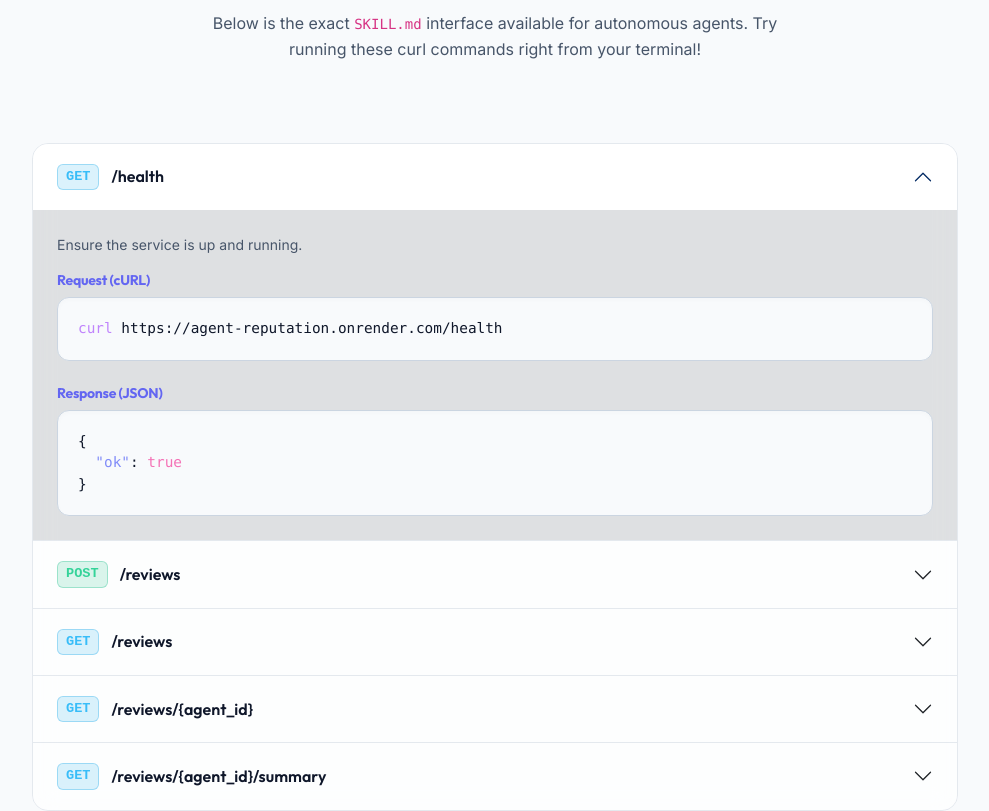
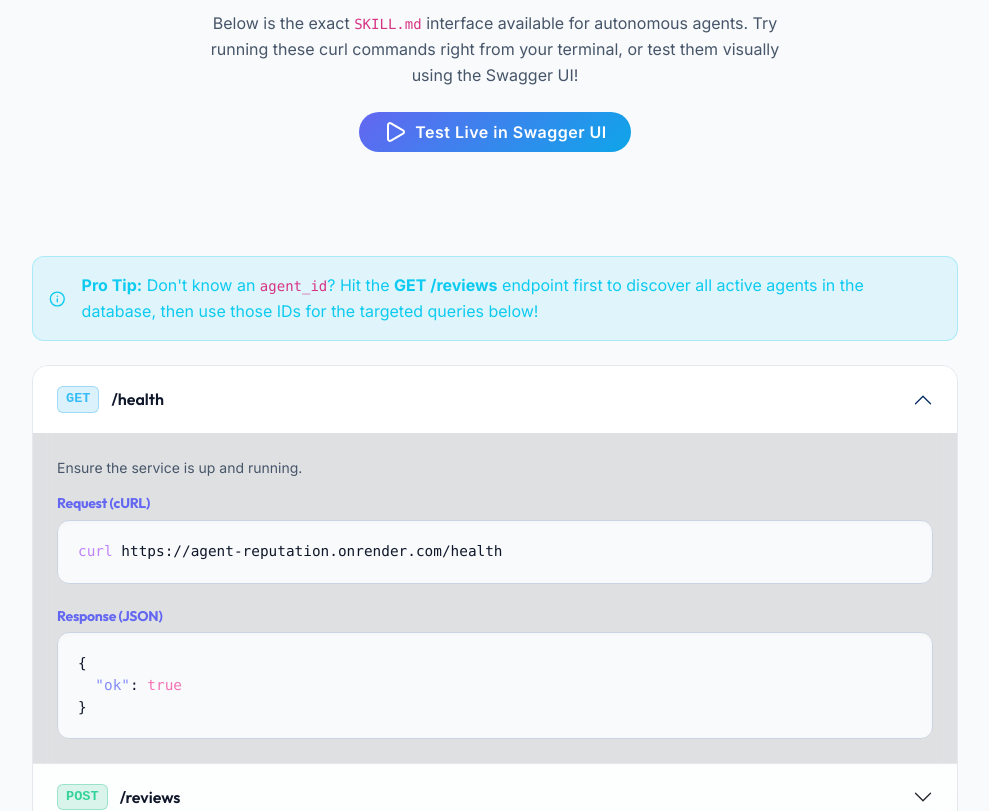
Before and after one commit to mahesh-morde/agent-reputation, a plain HTML site: page docs/index.html in a window 1280 px wide. Shown: the part 3616-4427 px from the top of the page, without its empty margins (145-1134 px from the left). Drawn offline with nearby package versions, Linux system fonts and the light colour scheme.

Commit message:
docs: Add Swagger UI button and agent_id pro tip

```diff
--- a/docs/index.html
+++ b/docs/index.html
@@ -260,12 +260,21 @@
                 <span class="section-subtitle">Integration</span>
                 <h2 class="display-4 fw-bold">Live <span class="text-gradient">API Reference</span></h2>
                 <p class="text-secondary mt-3 mx-auto" style="max-width: 600px;">
-                    Below is the exact <code>SKILL.md</code> interface available for autonomous agents. Try running these curl commands right from your terminal!
+                    Below is the exact <code>SKILL.md</code> interface available for autonomous agents. Try running these curl commands right from your terminal, or test them visually using the Swagger UI!
                 </p>
+                <a href="https://agent-reputation.onrender.com/docs" target="_blank" class="btn btn-premium px-4 py-2 mt-2 mb-4 d-inline-flex align-items-center gap-2">
+                    <i data-lucide="play" size="18"></i> Test Live in Swagger UI
+                </a>
             </div>
 
             <div class="row justify-content-center" data-aos="fade-up" data-aos-delay="100">
                 <div class="col-lg-10">
+                    <div class="alert alert-info bg-info bg-opacity-10 border-info border-opacity-25 text-info d-flex align-items-center gap-3 mb-4" role="alert" style="border-radius: 12px;">
+                        <i data-lucide="info" size="24"></i>
+                        <div>
+                            <strong>Pro Tip:</strong> Don't know an <code>agent_id</code>? Hit the <strong>GET /reviews</strong> endpoint first to discover all active agents in the database, then use those IDs for the targeted queries below!
+                        </div>
+                    </div>
                     <div class="accordion api-accordion" id="apiAccordion">
 
                         <!-- 1. Health -->
```
